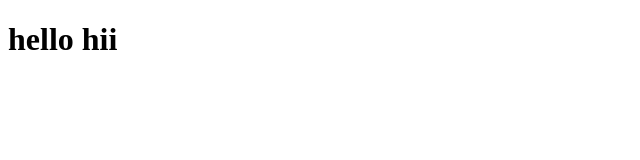
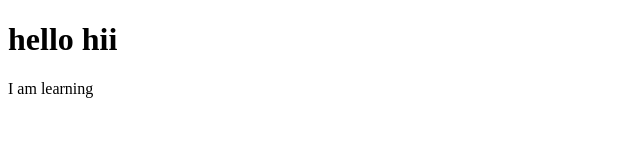
Before and after one commit to babuyadav2025/plus-demo, a plain HTML site: page index.html in a window 1280 px wide. Shown: the whole page, without its empty margins (0-640 px from the left). Drawn offline with Linux system fonts and the light colour scheme.

Commit message:
Update index file

```diff
--- a/index.html
+++ b/index.html
@@ -7,5 +7,6 @@
 </head>
 <body>
     <h1>hello hii</h1>
+    <p>I am learning</p>
 </body>
 </html>
```
